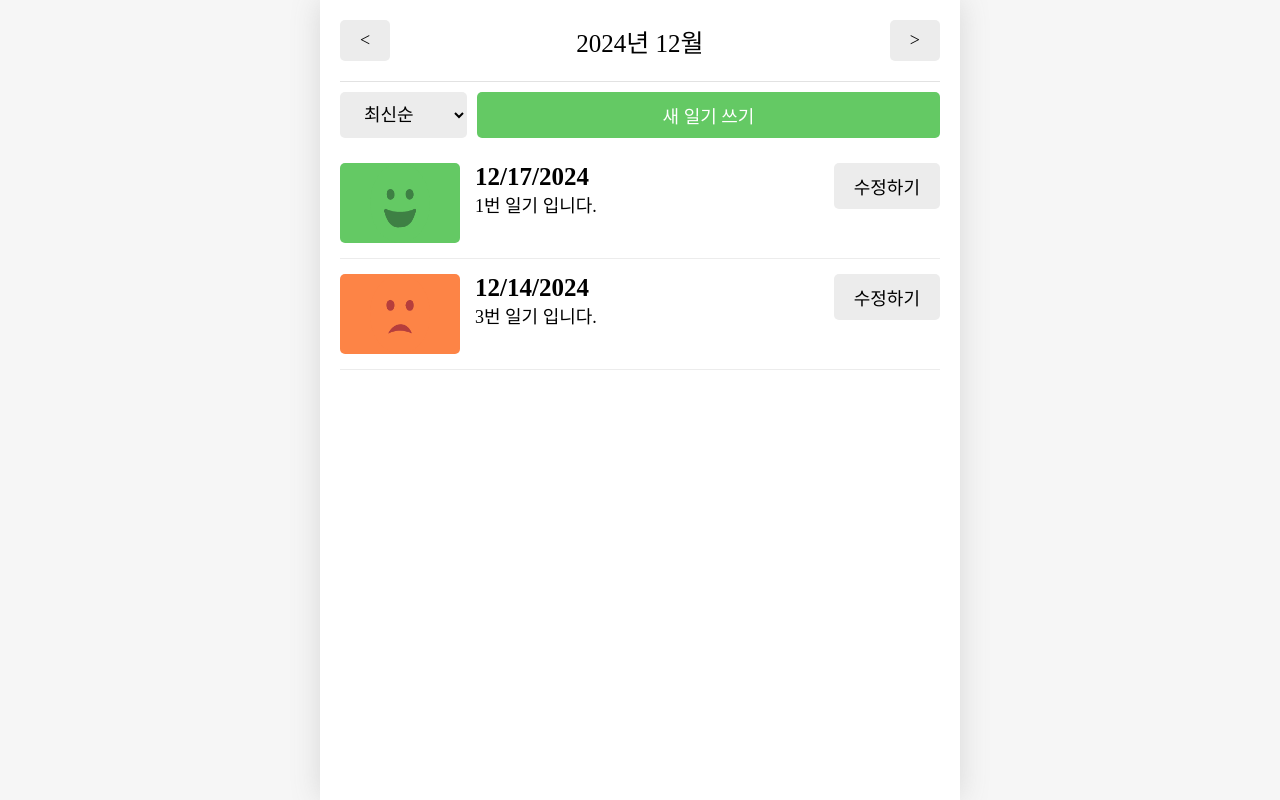
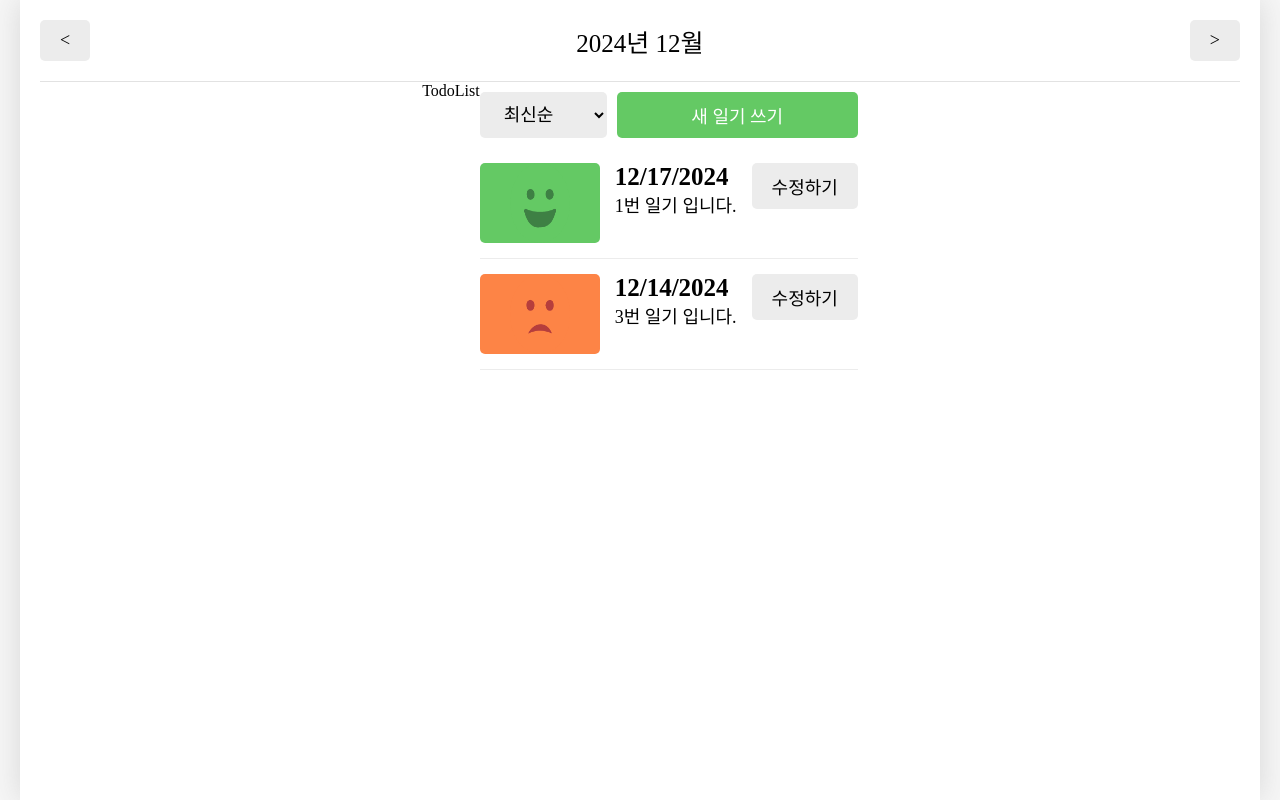
Before and after one commit to Sehyeon111/REACT-PRACTICE, a React (Vite) app in the folder mini-diary/: page / in a window 1280 px wide. Built offline with nearby package versions, Linux system fonts and the light colour scheme; a web font is replaced by a local one.

Commit message:
월별 할일 목록 추가 중

```diff
--- a/mini-diary/src/App.jsx
+++ b/mini-diary/src/App.jsx
@@ -14,7 +14,7 @@ const mockData = [
   {  id:2,
     content: "2번 일기 입니다.",
     emotionId: 2,
-    createdDate: new Date(2023,11,15).getTime(),},
+    createdDate: new Date(2024,10,15).getTime(),},
     {  id:3,
       content: "3번 일기 입니다.",
       emotionId: 4,
--- a/mini-diary/src/components/Item.css
+++ b/mini-diary/src/components/Item.css
@@ -43,10 +43,9 @@
     cursor: pointer;
 
 }
-
 .Item .section_content .div_createdDate {
     font-weight: bold;
-    font-size:  25px;
+    font-size: 25px;
 }
 
 .Item .section_content .div_content {
--- /dev/null
+++ b/mini-diary/src/components/TodoList.jsx
@@ -0,0 +1,5 @@
+const TodoList = () => {
+    return <div>TodoList</div>
+}
+
+export default TodoList;
--- a/mini-diary/src/index.css
+++ b/mini-diary/src/index.css
@@ -12,7 +12,7 @@ html, body {
 
 #root {
   background-color: white;
-  max-width: 600px;
+  max-width: 1200px;
   width: 100%;
   margin: 0 auto;
   min-height: 100vh;
--- a/mini-diary/src/pages/Home.jsx
+++ b/mini-diary/src/pages/Home.jsx
@@ -1,6 +1,7 @@
 import Button from "../components/Button";
 import Header from "../components/Header";
 import ItemList from "../components/ItemList";
+import TodoList from "../components/TodoList";
 import { useNavigate } from "react-router-dom";
 import { useState, useContext, useEffect } from "react";
 import { DiaryStateContext } from "../App";
@@ -14,7 +15,6 @@ const getFilterdDate = (pivotDate, data) => {
 
 const Home = ()=>{
     const [pivotDate, setPivotDate] = useState(new Date());
-    const nav = useNavigate();
     const data = useContext(DiaryStateContext);
     const monthlyData = getFilterdDate(pivotDate, data)
 
@@ -31,9 +31,15 @@ const Home = ()=>{
             leftChild={<Button comment={"<"} clickMethod={decreaseMonth}/>}
             rightChild={<Button comment={">"} clickMethod={increaseMonth}/>} />
         </section>
+        <section className="main_content" style={{display:'flex', justifyContent: 'center'}}>
+        <section>
+            <TodoList />
+        </section>
         <section className="section_list">
             <ItemList filterdDate={monthlyData}/>
         </section>
+        </section>
+
     </div>
 }
 export default Home;
```
Also changed, not shown: mini-diary/src/components/TodoList.css (added).
